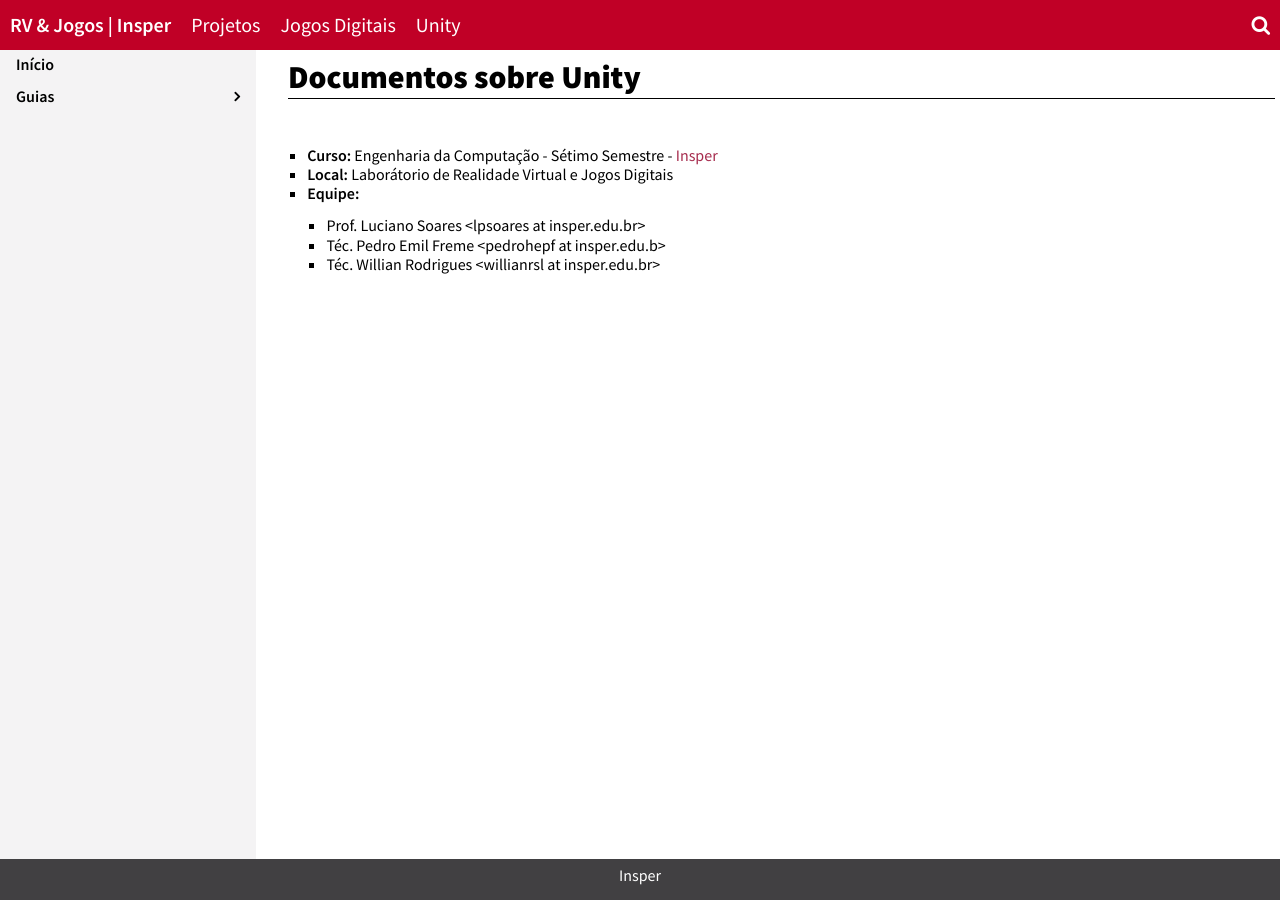
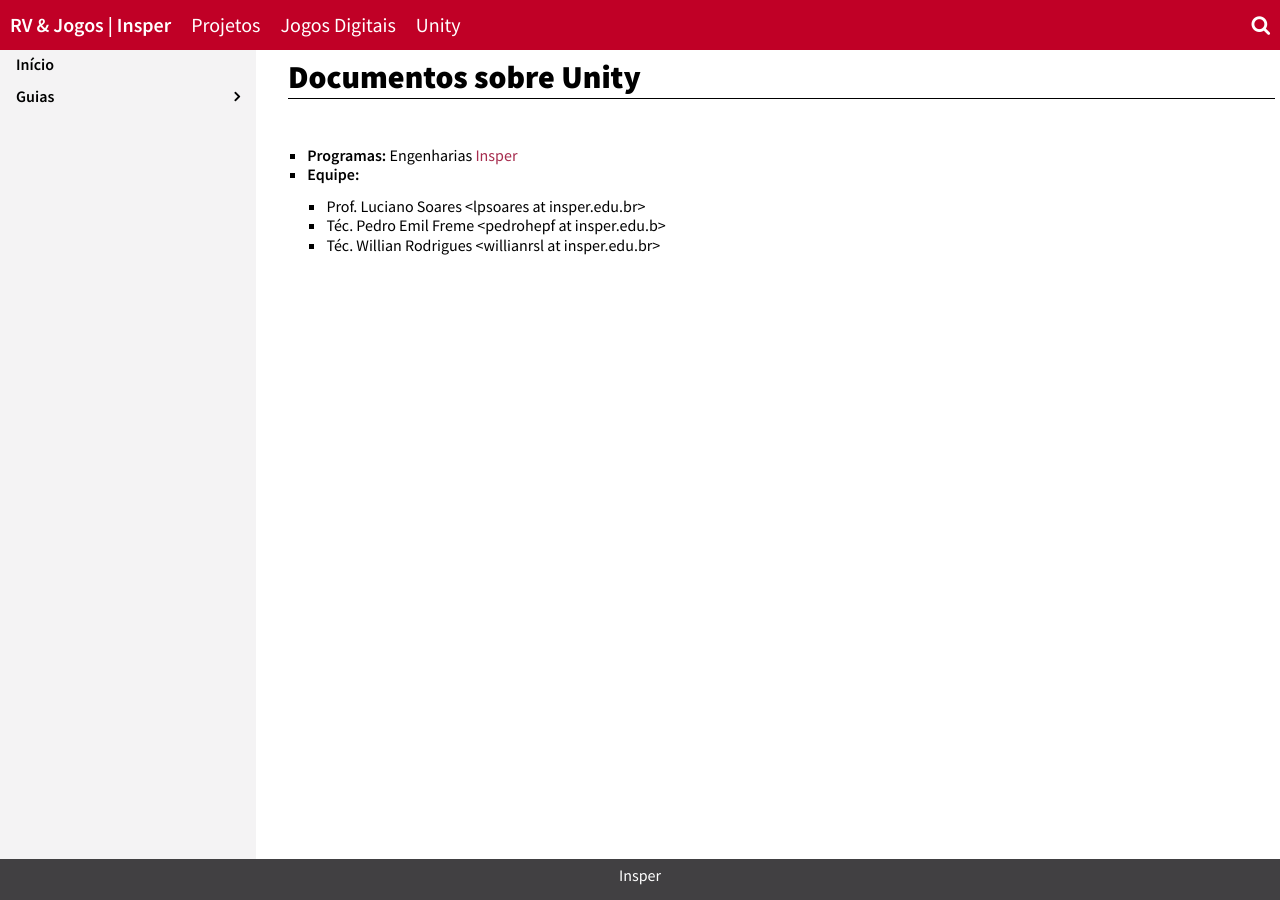
Before and after one commit to EmilFreme/templateBlog, a Jekyll site: the page built from unity.md, in a window 1280 px wide. Built offline with Jekyll 4.4.1, drawn with Linux system fonts in a browser that asks for light colours.

```diff
--- a/unity.md
+++ b/unity.md
@@ -5,8 +5,7 @@ layout: guia
 
 # Documentos sobre Unity
 
-- **Curso:** Engenharia da Computação - Sétimo Semestre - [Insper](https://www.insper.edu.br/)
-- **Local:** Laborátorio de Realidade Virtual e Jogos Digitais
+- **Programas:** Engenharias [Insper](https://www.insper.edu.br/)
 - **Equipe:**
 	- Prof. Luciano Soares \<lpsoares at insper.edu.br\>
 	- Téc. Pedro Emil Freme \<pedrohepf at insper.edu.b\>
```
Also changed, not shown: _jogos_digitais/aula07-Game_Design_Frameworks.md (added, +10 -0 lines), _jogos_digitais/missao_breakout.md (+1 -0 lines), _jogos_digitais/missao_microjogos.md (added, +12 -0 lines), _jogos_digitais/missao_shmup.md (+1 -0 lines).
